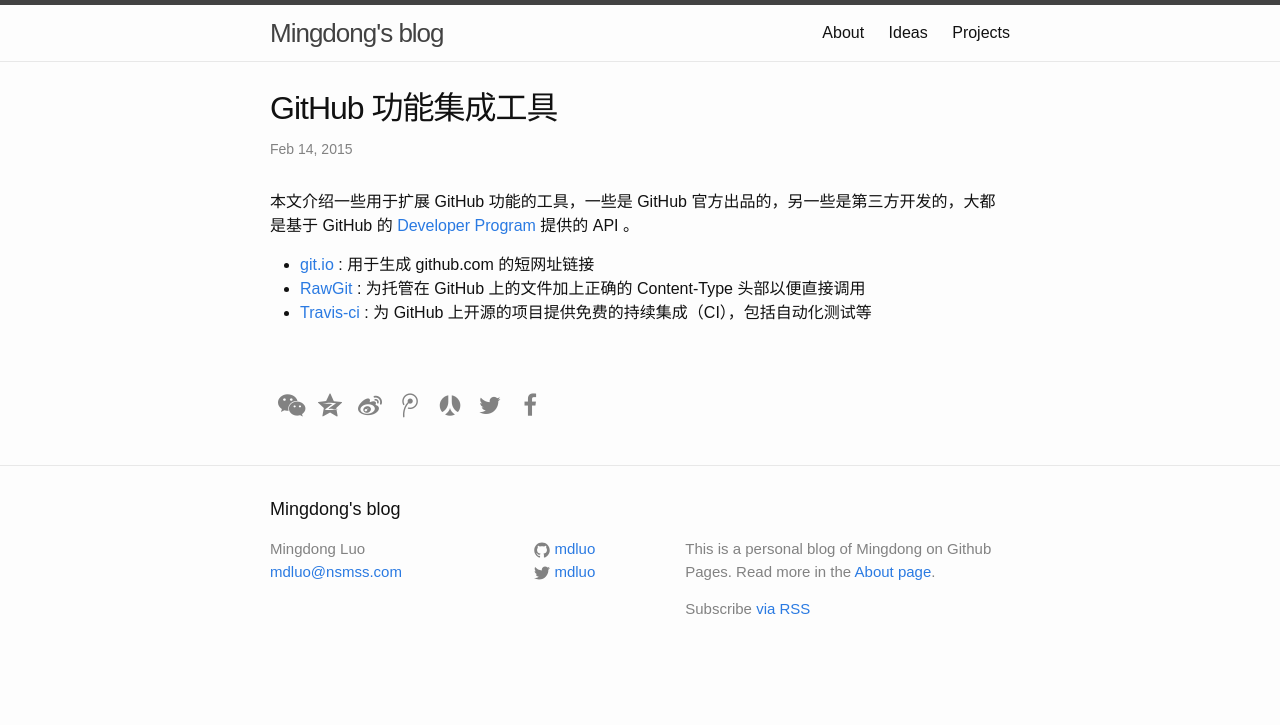
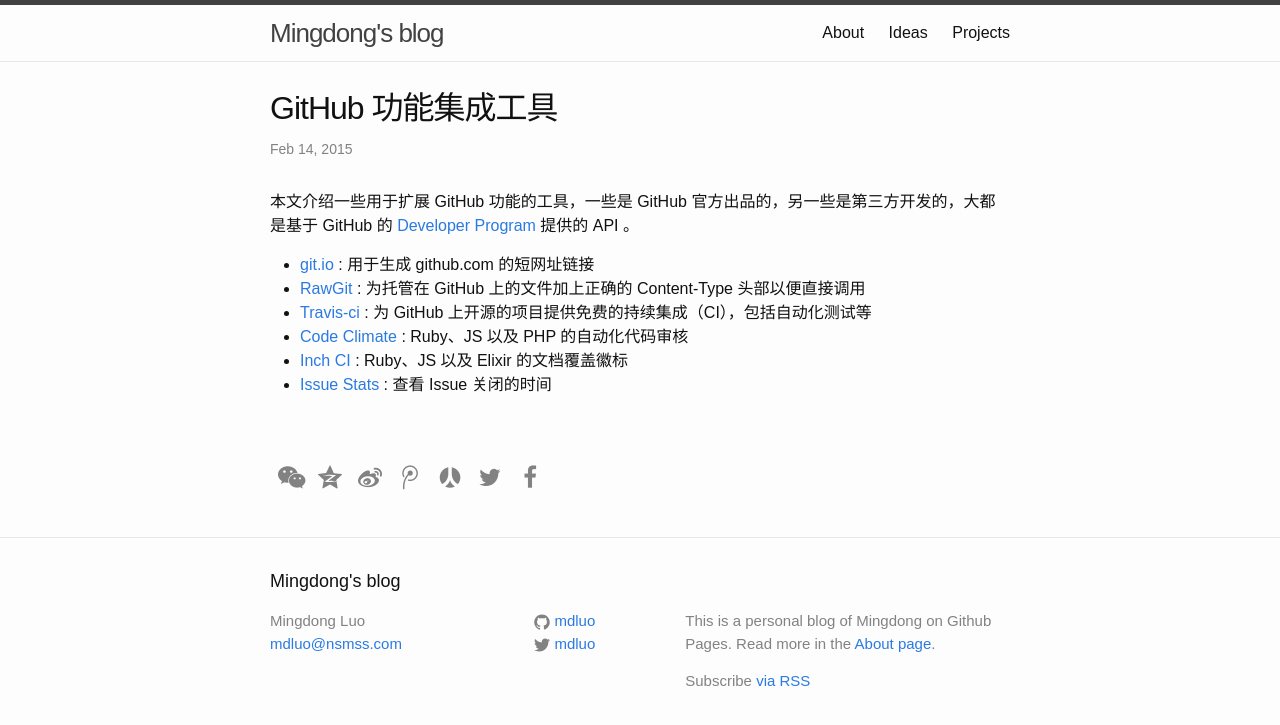
Before and after one commit to itfen/md, a Jekyll site: the page built from _posts/2015-02-14-useful-github-integrations.md, in a window 1280 px wide. Shown: the top 725 px of the page. Built offline with Jekyll 4.4.1, drawn with Linux system fonts in a browser that asks for light colours; nearby versions of some CDN libraries; comment, search, counter and statistics services are not loaded.

Commit message:
Update post

```diff
--- a/_posts/2015-02-14-useful-github-integrations.md
+++ b/_posts/2015-02-14-useful-github-integrations.md
@@ -12,3 +12,6 @@
 * [git.io](http://git.io/) : 用于生成 github.com 的短网址链接
 * [RawGit](http://rawgit.com/) : 为托管在 GitHub 上的文件加上正确的 Content-Type 头部以便直接调用
 * [Travis-ci](https://travis-ci.org/) : 为 GitHub 上开源的项目提供免费的持续集成（CI），包括自动化测试等
+* [Code Climate](https://codeclimate.com/) : Ruby、JS 以及 PHP 的自动化代码审核
+* [Inch CI](http://inch-ci.org/) : Ruby、JS 以及 Elixir 的文档覆盖徽标
+* [Issue Stats](http://issuestats.com/) : 查看 Issue 关闭的时间
```
